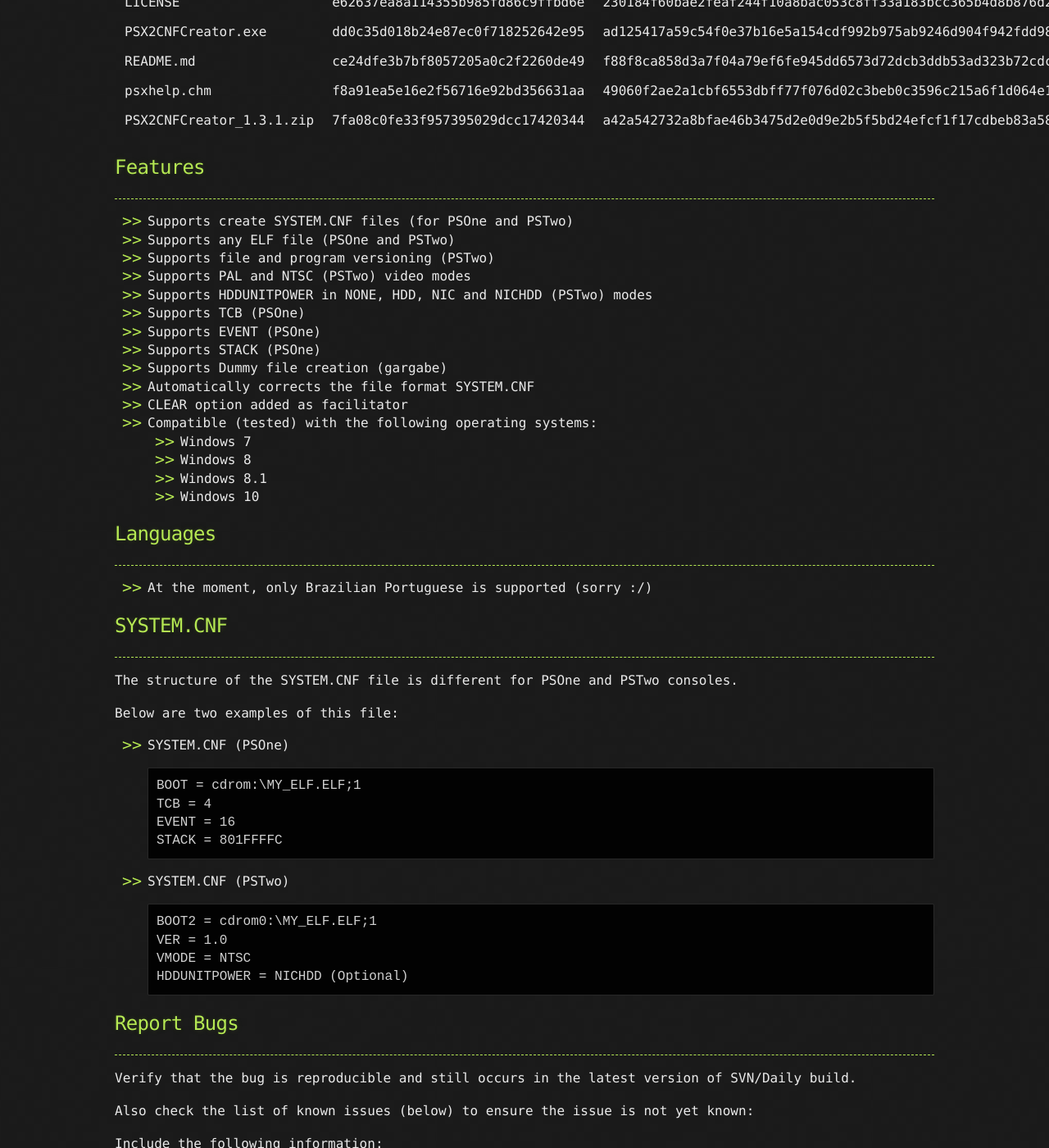
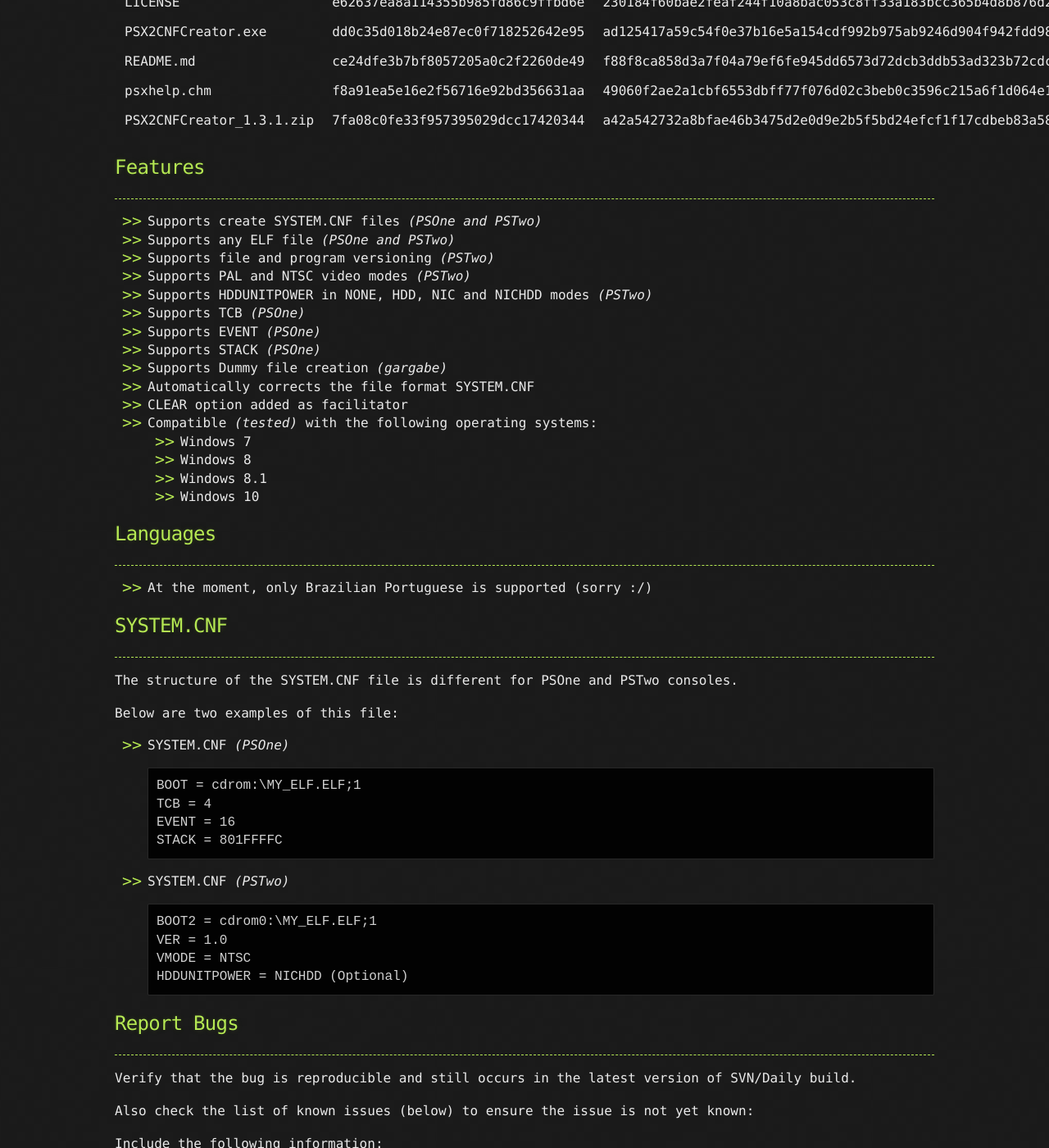
Before and after one commit to AxionDrak/axiondrak.github.io, a Jekyll site: the page built from psx-cnf.md, in a window 1280 px wide and 1400 px high, scrolled down 1480 px. Shown: the whole window at 82% size. Built offline with Jekyll 4.4.1, drawn with Linux system fonts in a browser that asks for light colours; our own code applies the rules of GitHub Pages for plain Markdown files; some of the changed text lies outside the part shown.

Commit message:
Update psx-cnf.md

````diff
--- a/psx-cnf.md
+++ b/psx-cnf.md
@@ -37,18 +37,18 @@ Version: 1.3.1
 
 ## Features
 * * *
-* Supports create SYSTEM.CNF files (for PSOne and PSTwo)
-* Supports any ELF file (PSOne and PSTwo)
-* Supports file and program versioning (PSTwo)
-* Supports PAL and NTSC (PSTwo) video modes
-* Supports HDDUNITPOWER in NONE, HDD, NIC and NICHDD (PSTwo) modes
-* Supports TCB (PSOne)
-* Supports EVENT (PSOne)
-* Supports STACK (PSOne)
-* Supports Dummy file creation (gargabe)
+* Supports create SYSTEM.CNF files _(PSOne and PSTwo)_
+* Supports any ELF file _(PSOne and PSTwo)_
+* Supports file and program versioning _(PSTwo)_
+* Supports PAL and NTSC video modes _(PSTwo)_
+* Supports HDDUNITPOWER in NONE, HDD, NIC and NICHDD modes _(PSTwo)_
+* Supports TCB _(PSOne)_
+* Supports EVENT _(PSOne)_
+* Supports STACK _(PSOne)_
+* Supports Dummy file creation _(gargabe)_
 * Automatically corrects the file format SYSTEM.CNF
 * CLEAR option added as facilitator
-- Compatible (tested) with the following operating systems:
+- Compatible _(tested)_ with the following operating systems:
   - Windows 7
   - Windows 8
   - Windows 8.1
@@ -64,7 +64,7 @@ The structure of the SYSTEM.CNF file is different for PSOne and PSTwo consoles.
 
 Below are two examples of this file:
 
-- SYSTEM.CNF (PSOne)
+- SYSTEM.CNF _(PSOne)_
 ```
 BOOT = cdrom:\MY_ELF.ELF;1
 TCB = 4
@@ -72,7 +72,7 @@ EVENT = 16
 STACK = 801FFFFC
 ```
 
-- SYSTEM.CNF (PSTwo)
+- SYSTEM.CNF _(PSTwo)_
 ```
 BOOT2 = cdrom0:\MY_ELF.ELF;1
 VER = 1.0
@@ -87,9 +87,9 @@ Verify that the bug is reproducible and still occurs in the latest version of SV
 Also check the list of known issues (below) to ensure the issue is not yet known:
 
 Include the following information:
-* PSX/2 CNF Creator version (try the latest version of SVN/Daily build)
+* PSX/2 CNF Creator version _(try the latest version of SVN/Daily build)_
 * Bug details, including playback instructions
-* Operating System (Windows 7/8/8.1/10)
+* Operating System _(Windows 7/8/8.1/10)_
 * Attach an image if possible
 
 ## Known Issues
@@ -105,13 +105,12 @@ December 06, 2019
 * Rearranged the appearance of the graphical interface.
 * Removed instruction screen previously located in graphical interface.
 * Added "Display Help" option in the Help menu.
-  - You can now read the program manual through this menu. *(psxhelp.chm)*
+  - You can now read the program manual through this menu. _(psxhelp.chm)_
 * Rewrite source code for improvement and cleanup.
-
 
 `v1.3.0`
 November 18, 2019
-* Added support for creating Dummy (gargabe) files to fill CD/DVD discs.
+* Added support for creating Dummy _(gargabe)_ files to fill CD/DVD discs.
 
 `v1.2.0`
 November 17, 2019
````
Also changed, not shown: other parts of psx-cnf.md (+2 -2 lines).
